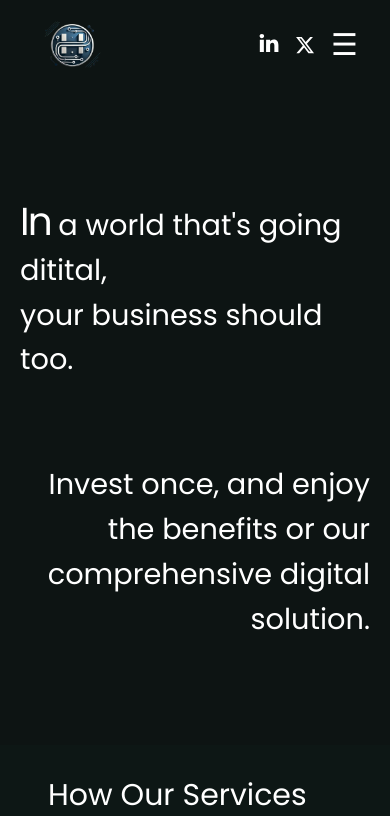
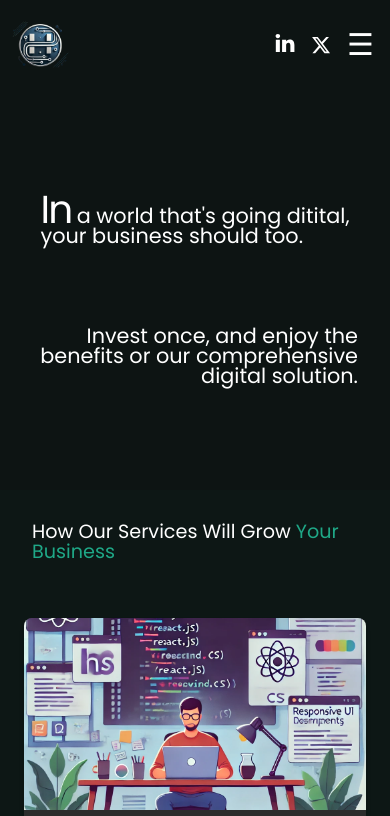
Before and after one commit to prashantkumarpro/HimPrash, a React (Vite) app: page / in a window 390 px wide. Shown: the top 816 px of the page. Built offline with nearby package versions, Linux system fonts and the light colour scheme.

Commit message:
Responsive added

```diff
--- a/src/App.jsx
+++ b/src/App.jsx
@@ -6,7 +6,6 @@ import togood from './assets/togood.png'
 import siliSalon from './assets/silisalon.png'
 import ProfileStore from './assets/ProfileStore.jpg'
 import landingPage from './assets/LandingPage.png'
-import PrashantImg from './assets/Prashant.png'
 import movies4u from './assets/movies4u.png'
 import { TfiLinkedin } from "react-icons/tfi";
 import { FaArrowUp, FaGithub, FaInstagram, FaLinkedin, FaXTwitter } from "react-icons/fa6";
@@ -61,7 +60,7 @@ const Nav = () => {
 
 
   return (
-    <nav className="bg-[#0D1413] py-2 px-8 text-white sticky flex items-center justify-between top-0 z-10">
+    <nav className="nav_section bg-[#0D1413] py-2 px-8 text-white sticky flex items-center justify-between top-0 z-10">
       <div className="flex justify-between items-center">
         <div className="size-20 flex items-center">
           <a href="#"> <img
@@ -163,8 +162,8 @@ const Hero = () => (
 
 const AboutUsCard = () => {
   return (
-    <div className="flex items-center justify-center min-h-[100vh] bg-transparent p-6">
-      <div className=" w-[98%] rounded-2xl shadow-xl p-8 transform hover:scale-105 transition-transform duration-300">
+    <div className="about_section flex items-center justify-center min-h-[100vh] bg-transparent p-6">
+      <div className="about_card w-[98%] rounded-2xl shadow-xl p-8 transform hover:scale-105 transition-transform duration-300">
         <h2 className="text-3xl font-bold text-[#1FA887] mb-12 text-left">About Us</h2>
 
         <div className="flex items-center justify-center space-x-3 mb-12">
@@ -349,7 +348,7 @@ const WebSolutionsPricing = () => {
     },
     {
       name: "Premium Website",
-      price: "  ₹50,000 / $600",
+      price: "₹50,000 / $600",
       description: "For businesses needing advanced functionality and a polished online",
       features: [
         "Up to 10 pages",
@@ -397,7 +396,7 @@ const WebSolutionsPricing = () => {
   return (
     <section id="price" className="bg-[#0D1413]">
       <h1 className="text-center py-20 px-8 text-3xl text-white font-semibold ">Services that work for you, prices that make sense. <br /> <span className="text-[#1FA887]">See our packages today </span></h1>
-      <div className="flex flex-col md:flex-row justify-center items-center gap-8 p-8 bg-[#0D1413]">
+      <div className="priceing_card flex flex-col md:flex-row justify-center items-start gap-8 p-8 bg-[#0D1413]">
 
         {plans.map((plan, index) => (
 
--- a/src/components/SolutionsCard.jsx
+++ b/src/components/SolutionsCard.jsx
@@ -163,6 +163,7 @@ const SolutionsCard = () => {
         <div className="w-full md:w-1/3 p-2">
           <FullStackCard />
         </div>
+
       </div>
     </>
   );
--- a/src/index.css
+++ b/src/index.css
@@ -11,10 +11,12 @@
 .link-contianer li:hover {
     color: #1FA887;
 }
-.list_content ol{
+
+.list_content ol {
     margin-top: 20px;
 }
-.list_content ol span{
+
+.list_content ol span {
     margin-top: 10px;
 }
 
@@ -61,22 +63,83 @@
         top: 14px;
         color: white;
     }
+    .priceing_card{
+        align-items: center;
+    }
 }
 
 @media (max-width:550px) {
-    #team{
+
+    .nav_section {
+        padding-left: 0rem;
+        padding-right: 1rem;
+    }
+
+    #team {
         padding: 20px;
     }
-   .team_card{
+
+    .team_card {
         width: 100%;
         /* padding: 20px; */
     }
 
-   .hero_intro{
-    padding-left: 0px;
-    padding-right: 0px;
+    .hero_section {
+        padding-left: 16px;
+        padding-right: 16px;
     }
-   .hero_intro_text{
-    font-size: 1.8rem;
+
+    .hero_intro {
+        padding-left: 16px;
+        padding-right: 16px;
+    }
+
+    .hero_intro_text {
+        font-size: 1.3rem;
+        line-height: 20px;
+    }
+
+    #services {
+        padding-left: 2rem;
+        padding-right: 2rem;
+        font-size: 1.2rem;
+        line-height: 1.25rem;
+    }
+
+    .about_section {
+        padding-left: 16px;
+        padding-right: 16px;
+    }
+
+    .about_card {
+        padding-left: 16px;
+        padding-right: 16px;
+    }
+
+    #testimonials {
+        padding-left: 16px;
+        padding-right: 16px;
+    }
+
+    #testimonials h2 {
+        font-size: 1.3rem;
+    }
+
+    #price {
+        padding-left: 16px;
+        padding-right: 16px;
+    }
+
+    #price h1 {
+        text-align: left;
+        font-size: 1.3rem;
+        line-height: 1.6rem;
+        padding-left: 16px;
+        padding-right: 16px;
+    }
+
+    .priceing_card{
+        padding-left: 0;
+        padding-right: 0;
     }
 }
```
Lines whose indentation alone changed are shown as unchanged.
